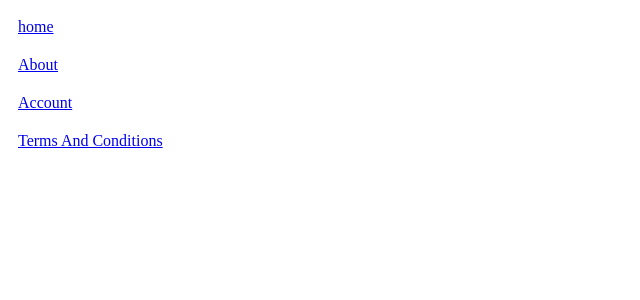
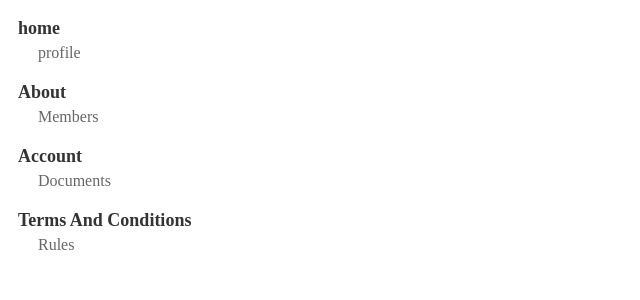
Before and after one commit to AsifH-28/Ivoyant, a React (Vite) app in the folder react-project/: page / in a window 1280 px wide. Shown: the top 300 px of the page, without its empty margins (0-640 px from the left). Built offline with nearby package versions, Linux system fonts and the light colour scheme.

Commit message:
Added Styling

```diff
--- /dev/null
+++ b/react-project/src/components/BreadCrum/BreadCrum.css
@@ -0,0 +1,34 @@
+.breadcrumb-container {
+    display: flex;
+    flex-direction: column;
+    padding: 10px;
+  }
+
+  .breadcrumb-item {
+    margin-bottom: 20px;
+    display: flex;
+    flex-direction: column;
+  }
+
+  .parent-link {
+    font-size: 18px;
+    font-weight: bold;
+    color: #333;
+    text-decoration: none;
+    margin-bottom: 5px;
+  }
+
+  .parent-link:hover {
+    color: #007bff;
+  }
+
+  .child-link {
+    font-size: 16px;
+    color: #666;
+    text-decoration: none;
+    margin-left: 20px;
+  }
+
+  .child-link:hover {
+    color: #007bff;
+  }
--- a/react-project/src/components/BreadCrum/BreadCrum.tsx
+++ b/react-project/src/components/BreadCrum/BreadCrum.tsx
@@ -1,23 +1,33 @@
-import { Link } from "react-router-dom";
-
-interface BreadCrumParams{
-    path:string,
-    label:string,
-}
-export type items ={
-    items:BreadCrumParams[];
+import { Link } from 'react-router-dom';
+import "./BreadCrum.css"
+interface BreadCrumParams {
+  path: string;
+  label: string;
+  nested: {
+    path: string;
+    label: string;
+  };
 }
 
-export default function BreadCrum({items}:items) {
-    console.log(items)
+export type items = {
+  items: BreadCrumParams[];
+};
+
+export default function BreadCrum({ items }: items) {
   return (
-<nav>
-    <div style={{display:"flex",justifyContent:"flex-start",alignItems:"flex-start", flexDirection:"column"}}>
-        {items.map((i:BreadCrumParams)=>{
-            return(<Link style={{margin:"10px"}} key={Math.random()+23} to={i.path}>{i.label}</Link>
-            )
-        })}
-    </div>
-</nav>
-  )
+    <nav>
+      <div className="breadcrumb-container">
+        {items.map((i: BreadCrumParams) => (
+          <div key={i.path} className="breadcrumb-item">
+            <Link className="parent-link" to={i.path}>
+              {i.label}
+            </Link>
+            <Link className="child-link" to={i.nested.path}>
+              {i.nested.label}
+            </Link>
+          </div>
+        ))}
+      </div>
+    </nav>
+  );
 }
```
Also changed, not shown: react-project/src/components/BreadCrum/BreadcrumPath.tsx (added, +9 -0 lines).
